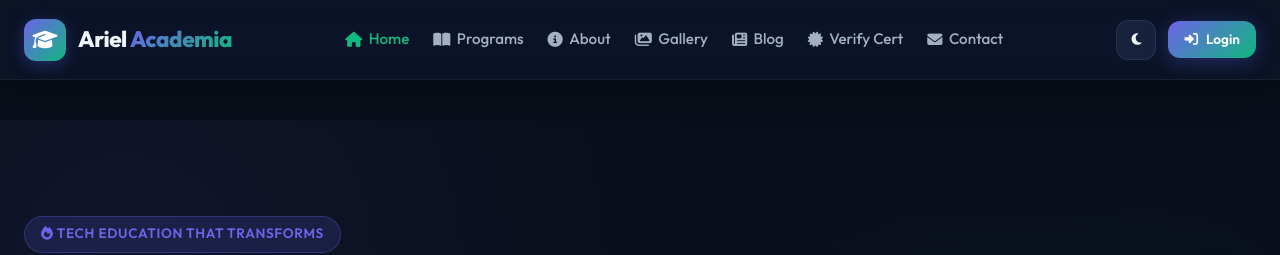
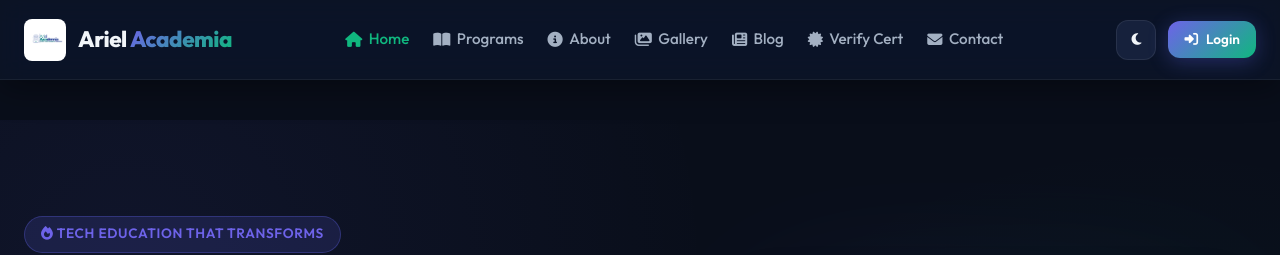
Before and after one commit to uncle-vee/ariel-academia, a website with bundled scripts: page index.html in a window 1280 px wide. Shown: the top 255 px of the page. Built offline with nearby package versions, Linux system fonts and the light colour scheme.

Commit message:
style: point logo and about us founder image to real assets files

```diff
--- a/index.html
+++ b/index.html
@@ -31,9 +31,7 @@
   <header class="app-header">
     <div class="header-container">
       <a href="#/" class="logo-area">
-        <div class="logo-icon">
-          <i class="fa-solid fa-graduation-cap"></i>
-        </div>
+        <img src="assets/logo.png" alt="Ariel Academia Logo" style="height: 42px; width: auto; border-radius: var(--radius-sm);">
         <div class="logo-text">
           <span class="brand-ariel">Ariel</span>
           <span class="brand-academia">Academia</span>
```
Also changed, not shown: components/pages.js (+1 -1 lines).
